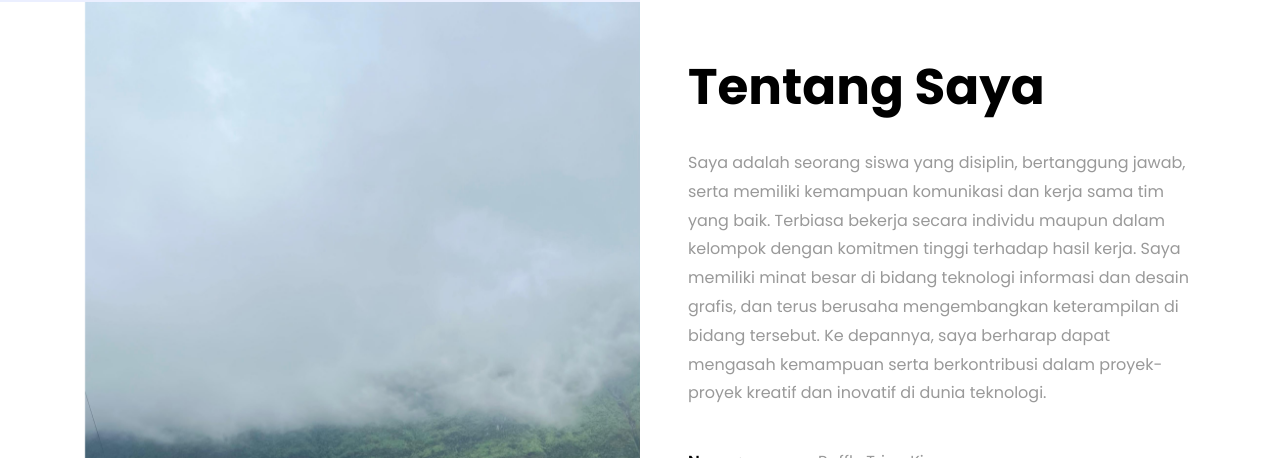
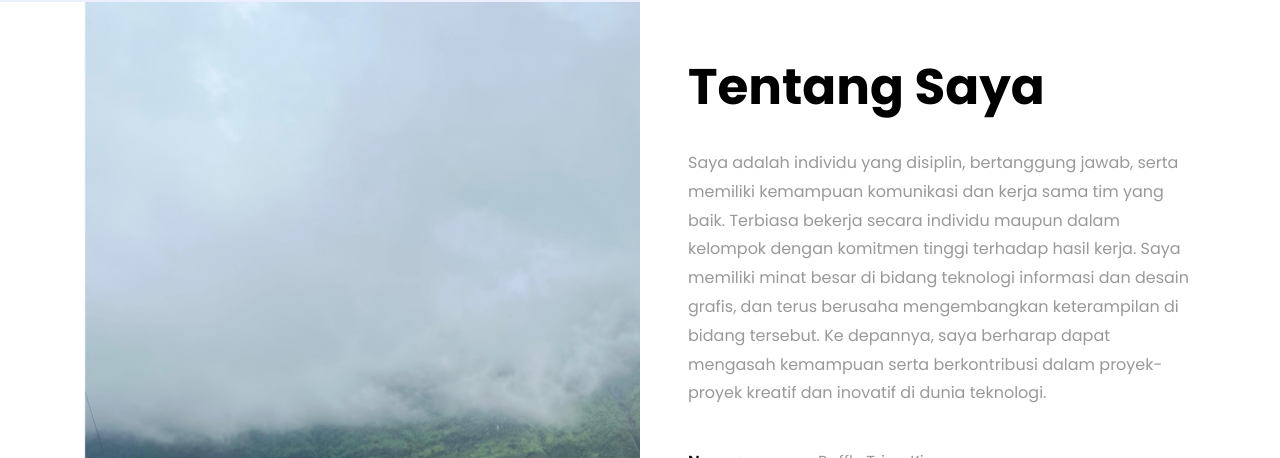
Before and after one commit to RafflyTrr/portofolio-TR, a plain HTML site: page index.html in a window 1280 px wide. Shown: the part 798-1256 px from the top of the page. Drawn offline with nearby package versions, Linux system fonts and the light colour scheme; files whose address does not match are found by name.

Commit message:
Update index.html

```diff
--- a/index.html
+++ b/index.html
@@ -98,7 +98,7 @@
 						<div class="col-md-12 heading-section ftco-animate">
 							<h1 class="big">Tentang</h1>
 							<h2 class="mb-4">Tentang Saya</h2>
-							<p>Saya adalah seorang siswa yang disiplin, bertanggung jawab, serta memiliki kemampuan komunikasi dan kerja sama tim yang baik. Terbiasa bekerja secara individu maupun dalam kelompok dengan komitmen tinggi terhadap hasil kerja. Saya memiliki minat besar di bidang teknologi informasi dan desain grafis, dan terus berusaha mengembangkan keterampilan di bidang tersebut. Ke depannya, saya berharap dapat mengasah kemampuan serta berkontribusi dalam proyek-proyek kreatif dan inovatif di dunia teknologi.</p>
+							<p>Saya adalah individu yang disiplin, bertanggung jawab, serta memiliki kemampuan komunikasi dan kerja sama tim yang baik. Terbiasa bekerja secara individu maupun dalam kelompok dengan komitmen tinggi terhadap hasil kerja. Saya memiliki minat besar di bidang teknologi informasi dan desain grafis, dan terus berusaha mengembangkan keterampilan di bidang tersebut. Ke depannya, saya berharap dapat mengasah kemampuan serta berkontribusi dalam proyek-proyek kreatif dan inovatif di dunia teknologi.</p>
 							<ul class="about-info mt-4 px-md-0 px-2">
 								<li class="d-flex"><span>Nama:</span> <span>Raffly Trian Kirana </span></li>
 								<li class="d-flex"><span>Tanggal Lahir:</span> <span>Januari 19, 2008</span></li>
```
